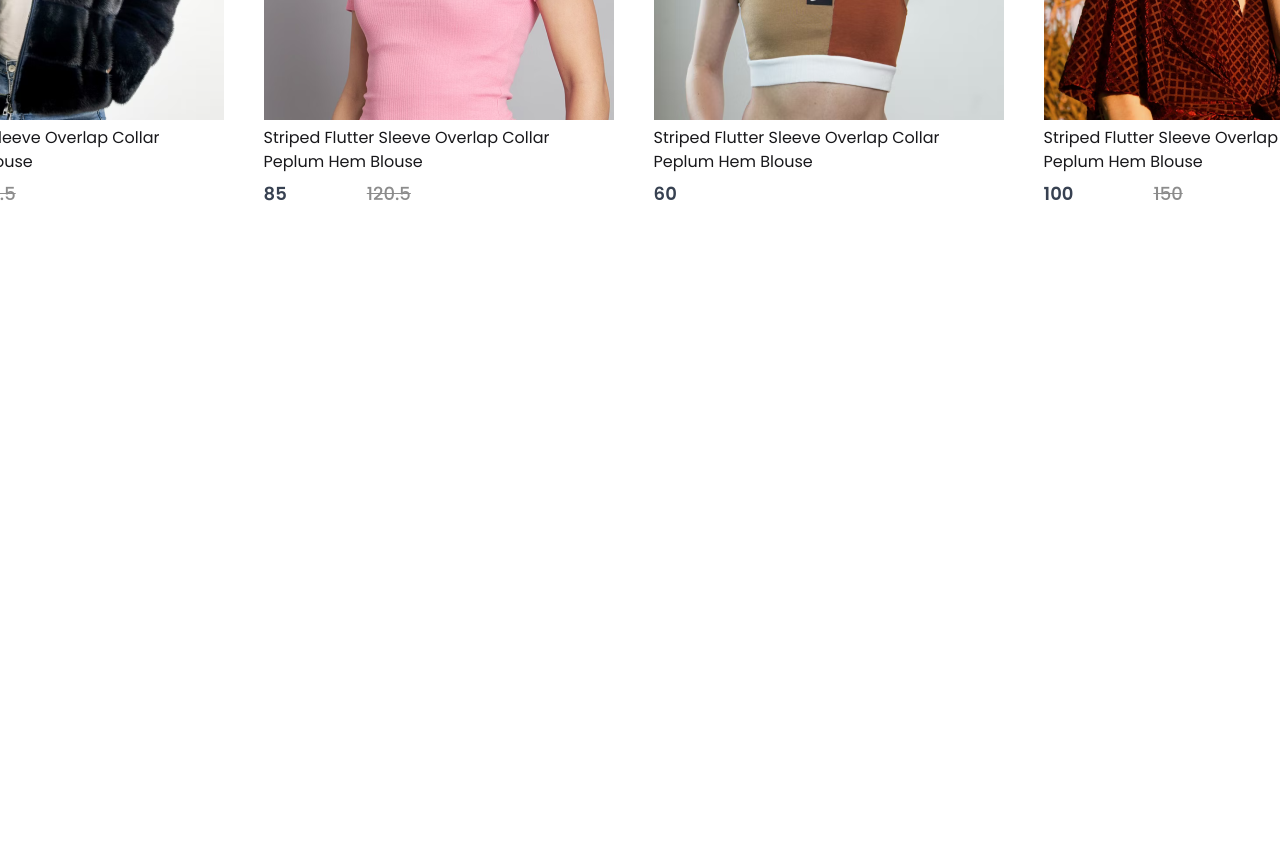
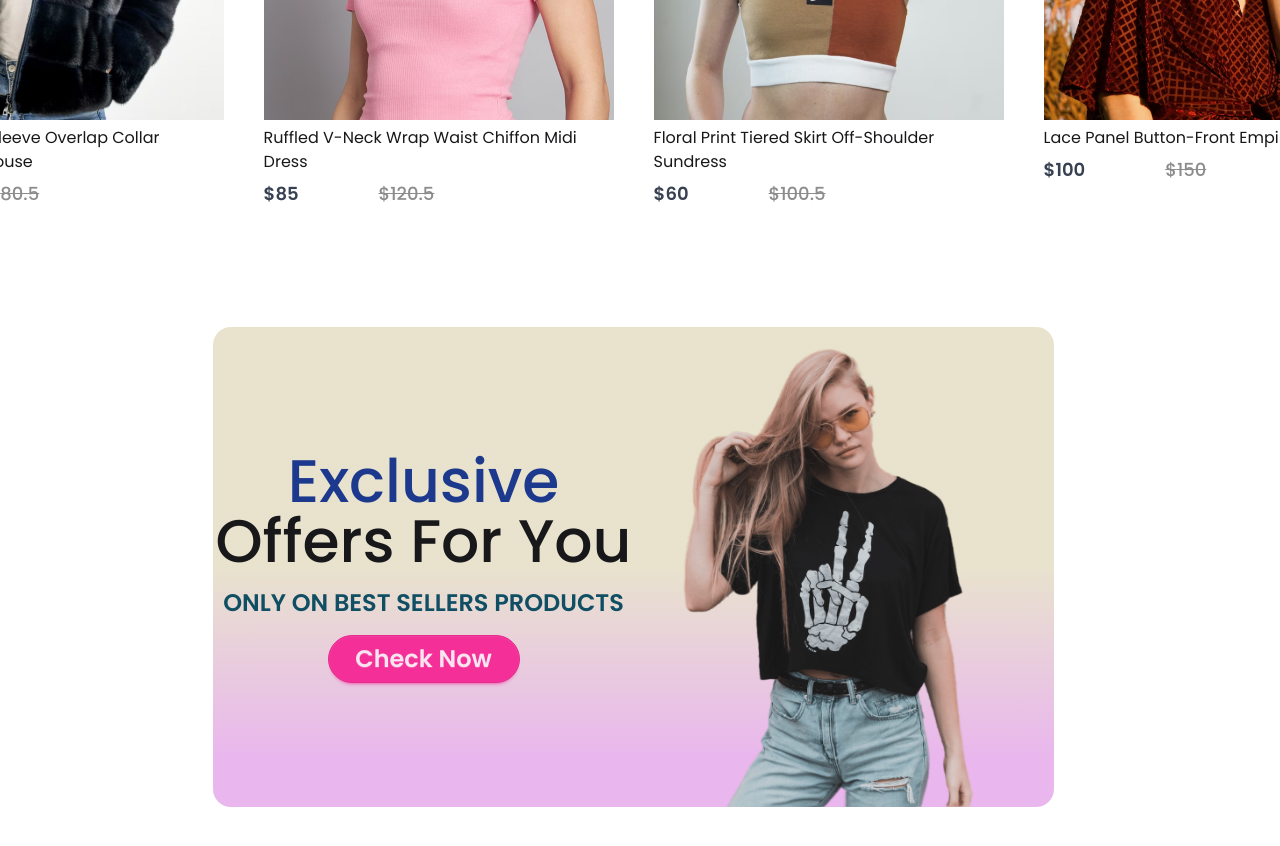
Before and after one commit to salman60mahmud/shop_touch, a React (Vite) app: page / in a window 1280 px wide. Shown: the part 1560-2406 px from the top of the page. Before the commit the page ends 1767 px from the top, so only its background shows below. Built offline with nearby package versions, Linux system fonts and the light colour scheme.

Commit message:
offer component

```diff
--- a/public/all_product.json
+++ b/public/all_product.json
@@ -10,7 +10,7 @@
 },
   {
     "id": 2,
-    "name": "Striped Flutter Sleeve Overlap Collar Peplum Hem Blouse",
+    "name": "Ruffled V-Neck Wrap Waist Chiffon Midi Dress",
     "category": "women",
     "image": "../src/media/product_2.png",
     "new_price": 85.0,
@@ -18,7 +18,7 @@
   },
   {
     "id": 3,
-    "name": "Striped Flutter Sleeve Overlap Collar Peplum Hem Blouse",
+    "name": "Pleated Puff Sleeve Belted A-Line Maxi Dress",
     "category": "women",
     "image": "../src/media/product_3.png",
     "new_price": 60.0,
@@ -26,7 +26,7 @@
   },
   {
     "id": 4,
-    "name": "Striped Flutter Sleeve Overlap Collar Peplum Hem Blouse",
+    "name": "Floral Print Tiered Skirt Off-Shoulder Sundress",
     "category": "women",
     "image": "../src/media/product_4.png",
     "new_price": 100.0,
@@ -34,7 +34,7 @@
   },
   {
     "id": 5,
-    "name": "Striped Flutter Sleeve Overlap Collar Peplum Hem Blouse",
+    "name": "Lace Panel Button-Front Empire Waist Tunic",
     "category": "women",
     "image": "../src/media/product_5.png",
     "new_price": 85.0,
@@ -42,7 +42,7 @@
   },
   {
     "id": 6,
-    "name": "Striped Flutter Sleeve Overlap Collar Peplum Hem Blouse",
+    "name": "Balloon Sleeve Square Neck Smocked Blouse",
     "category": "women",
     "image": "../src/media/product_6.png",
     "new_price": 85.0,
@@ -50,7 +50,7 @@
   },
   {
     "id": 7,
-    "name": "Striped Flutter Sleeve Overlap Collar Peplum Hem Blouse",
+    "name": "Polka Dot Ruched Front Frill Hem Mini Dress",
     "category": "women",
     "image": "../src/media/product_7.png",
     "new_price": 85.0,
@@ -58,7 +58,7 @@
   },
   {
     "id": 8,
-    "name": "Striped Flutter Sleeve Overlap Collar Peplum Hem Blouse",
+    "name": "High Neck Satin Blouse with Keyhole Back",
     "category": "women",
     "image": "../src/media/product_8.png",
     "new_price": 85.0,
@@ -66,7 +66,7 @@
   },
   {
     "id": 9,
-    "name": "Striped Flutter Sleeve Overlap Collar Peplum Hem Blouse",
+    "name": "Boho Embroidered Bell Sleeve Swing Dress",
     "category": "women",
     "image": "../src/media/p9",
     "new_price": 85.0,
@@ -74,7 +74,7 @@
   },
   {
     "id": 10,
-    "name": "Striped Flutter Sleeve Overlap Collar Peplum Hem Blouse",
+    "name": "Asymmetrical Hem Halter Neck Bodycon Dress",
     "category": "women",
     "image": "../src/media/product_10.png",
     "new_price": 85.0,
@@ -82,7 +82,7 @@
   },
   {
     "id": 11,
-    "name": "Striped Flutter Sleeve Overlap Collar Peplum Hem Blouse",
+    "name": "Cropped Ruffle Sleeve Peplum Tie-Back Top",
     "category": "women",
     "image": "../src/media/product_11.png",
     "new_price": 85.0,
@@ -90,7 +90,7 @@
   },
   {
     "id": 12,
-    "name": "Striped Flutter Sleeve Overlap Collar Peplum Hem Blouse",
+    "name": "Buttoned Shirt Dress with Side Slits and Belt",
     "category": "women",
     "image": "../src/media/product_12.png",
     "new_price": 85.0,
@@ -106,7 +106,7 @@
   },
   {
     "id": 14,
-    "name": "Men Green Solid Zippered Full-Zip Slim Fit Bomber Jacket",
+    "name": "Men Navy Blue Distressed Mid-Rise Slim Fit Jeans",
     "category": "men",
     "image": "../src/media/product_14.png",
     "new_price": 85.0,
@@ -114,7 +114,7 @@
   },
   {
     "id": 15,
-    "name": "Men Green Solid Zippered Full-Zip Slim Fit Bomber Jacket",
+    "name": "Men Olive Green Solid Hooded Lightweight Windcheater",
     "category": "men",
     "image": "../src/media/product_15.png",
     "new_price": 85.0,
@@ -122,7 +122,7 @@
   },
   {
     "id": 16,
-    "name": "Men Green Solid Zippered Full-Zip Slim Fit Bomber Jacket",
+    "name": "Men Maroon Textured Mandarin Collar Slim Fit Shirt",
     "category": "men",
     "image": "../src/media/product_16.png",
     "new_price": 85.0,
@@ -130,7 +130,7 @@
   },
   {
     "id": 17,
-    "name": "Men Green Solid Zippered Full-Zip Slim Fit Bomber Jacket",
+    "name": "Men Grey Solid Ribbed Collar Zip-Front Sweatshirt",
     "category": "men",
     "image": "../src/media/product_17.png",
     "new_price": 85.0,
@@ -138,7 +138,7 @@
   },
   {
     "id": 18,
-    "name": "Men Green Solid Zippered Full-Zip Slim Fit Bomber Jacket",
+    "name": "Men Beige Printed Crew Neck Regular Fit T-Shirt",
     "category": "men",
     "image": "../src/media/product_18.png",
     "new_price": 85.0,
@@ -146,7 +146,7 @@
   },
   {
     "id": 19,
-    "name": "Men Green Solid Zippered Full-Zip Slim Fit Bomber Jacket",
+    "name": "Men Brown Faux Leather Stand Collar Biker Jacket",
     "category": "men",
     "image": "../src/media/product_19.png",
     "new_price": 85.0,
@@ -154,7 +154,7 @@
   },
   {
     "id": 20,
-    "name": "Men Green Solid Zippered Full-Zip Slim Fit Bomber Jacket",
+    "name": "Men Navy Blue Checked Spread Collar Slim Fit Casual Shirt",
     "category": "men",
     "image": "../src/media/product_20.png",
     "new_price": 85.0,
@@ -162,7 +162,7 @@
   },
   {
     "id": 21,
-    "name": "Men Green Solid Zippered Full-Zip Slim Fit Bomber Jacket",
+    "name": "Men White Solid Slim Fit Cotton Formal Shirt",
     "category": "men",
     "image": "../src/media/product_21.png",
     "new_price": 85.0,
@@ -170,7 +170,7 @@
   },
   {
     "id": 22,
-    "name": "Men Green Solid Zippered Full-Zip Slim Fit Bomber Jacket",
+    "name": "Men Blue Faded Skinny Fit Stretchable Denim Jeans",
     "category": "men",
     "image": "../src/media/product_22.png",
     "new_price": 85.0,
@@ -178,7 +178,7 @@
   },
   {
     "id": 23,
-    "name": "Men Green Solid Zippered Full-Zip Slim Fit Bomber Jacket",
+    "name": "Men Charcoal Solid Pullover Hoodie with Kangaroo Pocket",
     "category": "men",
     "image": "../src/media/product_23.png",
     "new_price": 85.0,
@@ -186,7 +186,7 @@
   },
   {
     "id": 24,
-    "name": "Men Green Solid Zippered Full-Zip Slim Fit Bomber Jacket",
+    "name": "Men Rust Orange Quilted Sleeveless Puffer Jacket",
     "category": "men",
     "image": "../src/media/product_24.png",
     "new_price": 85.0,
@@ -194,7 +194,7 @@
   },
   {
     "id": 25,
-    "name": "Boys Orange Colourblocked Hooded Sweatshirt",
+    "name": "Boys Orange Color Blocked Hooded Sweatshirt",
     "category": "kid",
     "image": "../src/media/product_25.png",
     "new_price": 85.0,
@@ -202,7 +202,7 @@
   },
   {
     "id": 26,
-    "name": "Boys Orange Colourblocked Hooded Sweatshirt",
+    "name": "Boys Blue Printed Round Neck Cotton T-Shirt",
     "category": "kid",
     "image": "../src/media/product_26.png",
     "new_price": 85.0,
@@ -210,7 +210,7 @@
   },
   {
     "id": 27,
-    "name": "Boys Orange Colourblocked Hooded Sweatshirt",
+    "name": "Boys Green Camo Patterned Full-Sleeve Jacket",
     "category": "kid",
     "image":"../src/media/product_27.png",
     "new_price": 85.0,
@@ -218,7 +218,7 @@
   },
   {
     "id": 28,
-    "name": "Boys Orange Colourblocked Hooded Sweatshirt",
+    "name": "Boys Red and Navy Striped Polo Collar T-Shirt",
     "category": "kid",
     "image": "../src/media/product_28.png",
     "new_price": 85.0,
@@ -226,7 +226,7 @@
   },
   {
     "id": 29,
-    "name": "Boys Orange Colourblocked Hooded Sweatshirt",
+    "name": "Boys Grey Melange Graphic Print Pullover Hoodie",
     "category": "kid",
     "image": "../src/media/product_29.png",
     "new_price": 85.0,
@@ -234,7 +234,7 @@
   },
   {
     "id": 30,
-    "name": "Boys Orange Colourblocked Hooded Sweatshirt",
+    "name": "Boys Black Solid Elastic Waist Cargo Joggers",
     "category": "kid",
     "image": "../src/media/product_30.png",
     "new_price": 85.0,
@@ -242,7 +242,7 @@
   },
   {
     "id": 31,
-    "name": "Boys Orange Colourblocked Hooded Sweatshirt",
+    "name": "Boys Yellow and White Checked Button-Down Shirt",
     "category": "kid",
     "image": "../src/media/product_31.png",
     "new_price": 85.0,
@@ -250,7 +250,7 @@
   },
   {
     "id": 32,
-    "name": "Boys Orange Colourblocked Hooded Sweatshirt",
+    "name": "Boys Denim Blue Washed Slim Fit Jeans",
     "category": "kid",
     "image": "../src/media/product_32.png",
     "new_price": 85.0,
@@ -258,7 +258,7 @@
   },
   {
     "id": 33,
-    "name": "Boys Orange Colourblocked Hooded Sweatshirt",
+    "name": "Boys Olive Green Quilted Zip-Front Puffer Jacket",
     "category": "kid",
     "image": "../src/media/product_33.png",
     "new_price": 85.0,
@@ -266,7 +266,7 @@
   },
   {
     "id": 34,
-    "name": "Boys Orange Colourblocked Hooded Sweatshirt",
+    "name": "Boys Sky Blue Cartoon Print Crew Neck Sweatshirt",
     "category": "kid",
     "image": "../src/media/product_34.png",
     "new_price": 85.0,
@@ -274,7 +274,7 @@
   },
   {
     "id": 35,
-    "name": "Boys Orange Colourblocked Hooded Sweatshirt",
+    "name": "Boys Brown Solid Knit Full-Sleeve Cardigan",
     "category": "kid",
     "image": "../src/media/product_35.png",
     "new_price": 85.0,
@@ -282,7 +282,7 @@
   },
   {
     "id": 36,
-    "name": "Boys Orange Colourblocked Hooded Sweatshirt",
+    "name": "Boys Navy Blue Colorblock Zip-Up Track Jacket",
     "category": "kid",
     "image": "../src/media/product_36.png",
     "new_price": 85.0,
--- a/public/data.json
+++ b/public/data.json
@@ -8,21 +8,21 @@
   },
   {
     "id": 2,
-    "name": "Striped Flutter Sleeve Overlap Collar Peplum Hem Blouse",
+    "name": "Ruffled V-Neck Wrap Waist Chiffon Midi Dress",
     "image": "../src/media/product_2.png",
     "new_price": 85.00,
     "old_price": 120.50
   },
   {
     "id": 3,
-    "name": "Striped Flutter Sleeve Overlap Collar Peplum Hem Blouse",
+    "name": "Floral Print Tiered Skirt Off-Shoulder Sundress",
     "image": "../src/media/product_3.png",
     "new_price": 60.00,
-    "ld_price": 100.50
+    "old_price": 100.50
   },
   {
     "id": 4,
-    "name": "Striped Flutter Sleeve Overlap Collar Peplum Hem Blouse",
+    "name": "Lace Panel Button-Front Empire Waist Tunic",
     "image": "../src/media/product_4.png",
     "new_price": 100.00,
     "old_price": 150.00
--- a/public/new_collections.json
+++ b/public/new_collections.json
@@ -1,56 +1,56 @@
 [
   {
     "id": 12,
-    "name": "Striped Flutter Sleeve Overlap Collar Peplum Hem Blouse",
+    "name": "Buttoned Shirt Dress with Side Slits and Belt",
     "image": "../src/media/product_12.png",
     "new_price": 50.0,
     "old_price": 80.5
   },
   {
     "id": 35,
-    "name": "Boys Orange Colourblocked Hooded Sweatshirt",
+    "name": "Boys Brown Solid Knit Full-Sleeve Cardigan",
     "image": "../src/media/product_35.png",
     "new_price": 85.0,
     "old_price": 120.5
   },
   {
     "id": 14,
-    "name": "Men Green Solid Zippered Full-Zip Slim Fit Bomber Jacket",
+    "name": "Men Navy Blue Distressed Mid-Rise Slim Fit Jeans",
     "image": "../src/media/product_14.png",
     "new_price": 60.0,
     "old_price": 100.5
   },
   {
     "id": 8,
-    "name": "Striped Flutter Sleeve Overlap Collar Peplum Hem Blouse",
+    "name": "High Neck Satin Blouse with Keyhole Back",
     "image": "../src/media/product_8.png",
     "new_price": 100.0,
     "old_price": 150.0
   },
   {
     "id": 15,
-    "name": "Men Green Solid Zippered Full-Zip Slim Fit Bomber Jacket",
+    "name": "Men Olive Green Solid Hooded Lightweight Windcheater",
     "image": "../src/media/product_15.png",
     "new_price": 50.0,
     "old_price": 80.5
   },
   {
     "id": 2,
-    "name": "Striped Flutter Sleeve Overlap Collar Peplum Hem Blouse",
+    "name": "Ruffled V-Neck Wrap Waist Chiffon Midi Dress",
     "image": "../src/media/product_2.png",
     "new_price": 85.0,
     "old_price": 120.5
   },
   {
     "id": 17,
-    "name": "Men Green Solid Zippered Full-Zip Slim Fit Bomber Jacket",
+    "name": "Men Grey Solid Ribbed Collar Zip-Front Sweatshirt",
     "image": "../src/media/product_17.png",
     "new_price": 60.0,
     "old_price": 100.5
   },
   {
     "id": 28,
-    "name": "Boys Orange Colourblocked Hooded Sweatshirt",
+    "name": "Boys Red and Navy Striped Polo Collar T-Shirt",
     "image": "../src/media/product_28.png",
     "new_price": 100.0,
     "old_price": 150.0
--- a/src/Components/Hero.jsx
+++ b/src/Components/Hero.jsx
@@ -14,7 +14,7 @@ const Hero = () => {
                     <p className="text-7xl font-semibold mt-4">Collections</p>
                     <p className="text-7xl font-semibold mt-6">For Everyone</p>
                 </div>
-                <button className="flex justify-center align-items gap-4 btn btn-secondary hover:bg-secondary-content hover:text-secondary h-16 w-md rounded-4xl">
+                <button className="flex justify-center gap-4 btn btn-secondary hover:bg-secondary-content hover:text-secondary h-16 w-md rounded-4xl">
                     <div className="text-4xl font-medium">Latest Collection</div>
                     <p className="text-4xl"><FaArrowRight /></p>
                 </button>
--- a/src/Components/Items.css
+++ b/src/Components/Items.css
@@ -30,5 +30,4 @@
     margin-top: 8px;
     background: #252525;
     border-radius: 10px;
-
 }
--- a/src/Components/Items.jsx
+++ b/src/Components/Items.jsx
@@ -10,7 +10,7 @@ const Items = () => {
   return (
     <div className="flex flex-col items-center">
       <h1 className="text-5xl font-medium mt-28">POPULAR IN WOMEN</h1>
-      <hr className="horizontal"/>
+      <hr className="horizontal" />
 
       <div className="flex justify-center mt-20 gap-10">
 
@@ -20,12 +20,11 @@ const Items = () => {
             <p>{data.name}</p>
             <div className="flex gap-20">
               <div className="items-prices-new">
-                {data.new_price}
+                ${data.new_price}
               </div>
               <div className="items-prices-old">
-                {data.old_price}
+                ${data.old_price}
               </div>
-
             </div>
           </div>
         ))}
--- /dev/null
+++ b/src/Components/Offers.css
@@ -0,0 +1,8 @@
+.offers {
+    width: 65%;
+    height: 60vh;
+    display: flex;
+    margin: 120px auto 150px auto;
+    border-radius: 18px;
+    background: linear-gradient(360deg, #e9b6ed 10%, #e3dcc2ce 50%);
+}
--- /dev/null
+++ b/src/Components/Offers.jsx
@@ -0,0 +1,22 @@
+import './Offers.css'
+
+const Offers = () => {
+    return (
+        <div className="offers">
+            <div className="flex-1 flex flex-col items-center justify-center">
+                <h1 className='text-6xl font-medium text-blue-900'>Exclusive</h1>
+                <h1 className='text-6xl font-medium'>Offers For You</h1>
+                <p className='text-2xl font-semibold mt-4 text-cyan-900'>ONLY ON BEST SELLERS PRODUCTS</p>
+                <button className="btn btn-secondary hover:bg-secondary-content hover:text-secondary h-12 w-48 text-2xl  rounded-3xl mt-4">
+                    Check Now
+                </button>
+            </div>
+
+            <div className="flex-1 flex justify-center">
+                <img src="/src/media/exclusive_image.png" alt="exclusive-image" />
+            </div>
+        </div>
+    );
+};
+
+export default Offers;
--- a/src/Pages/Shop.jsx
+++ b/src/Pages/Shop.jsx
@@ -1,11 +1,13 @@
 import Hero from "../Components/Hero"
 import Items from "../Components/Items";
+import Offers from "../Components/Offers";
 
 const Shop = () => {
     return (
         <div>
             <Hero/>
             <Items/>
+            <Offers/>
         </div>
     );
 };
```
Also changed, not shown: src/Components/NewCollections.jsx (added, +14 -0 lines).
